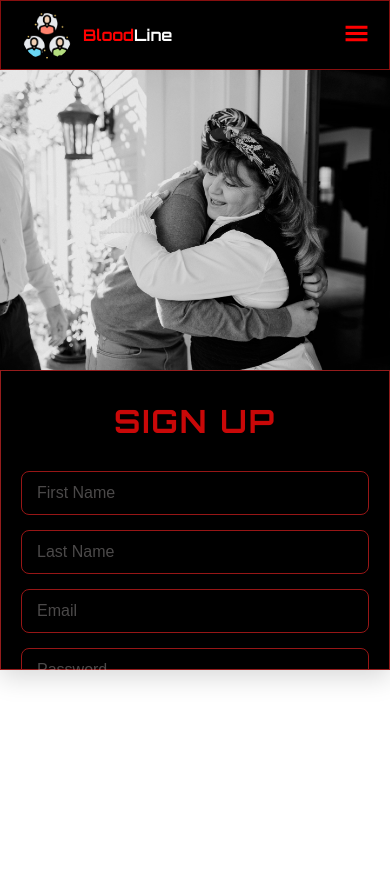
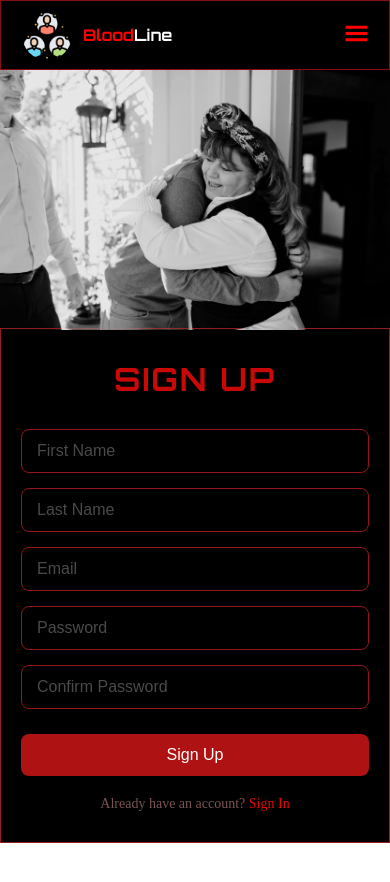
Before and after one commit to alen899-my/Bloodline, a React (Vite) app in the folder client/: page /auth in a window 390 px wide. Shown: the top 882 px of the page. Before the commit the page ends 844 px from the top, so only its background shows below. Built offline with nearby package versions, Linux system fonts and the light colour scheme.

Commit message:
added signup section

```diff
--- a/client/src/styles/Authpage.css
+++ b/client/src/styles/Authpage.css
@@ -7,11 +7,9 @@
 .signup_container {
     display: flex;
     width: 100%;
-
-    height: 100vh;
+    min-height: 100vh;
     box-shadow: 0 8px 24px rgba(0,0,0,0.15);
 
-    overflow: hidden;
 }
 
 /* Left side image */
@@ -118,10 +116,17 @@
     .signup_container {
         flex-direction: column;
         height: auto;
+        box-shadow: none;
+
     }
     .left_side_img, .signup_form_section {
         width: 100%;
-        height: 300px;
+        height: auto;
+        margin-bottom: -6px;
+    }
+    .left_side_img img{
+        height: auto;
+        width: 100%;
     }
     .signup_form_section {
         padding: 30px 20px;
```
